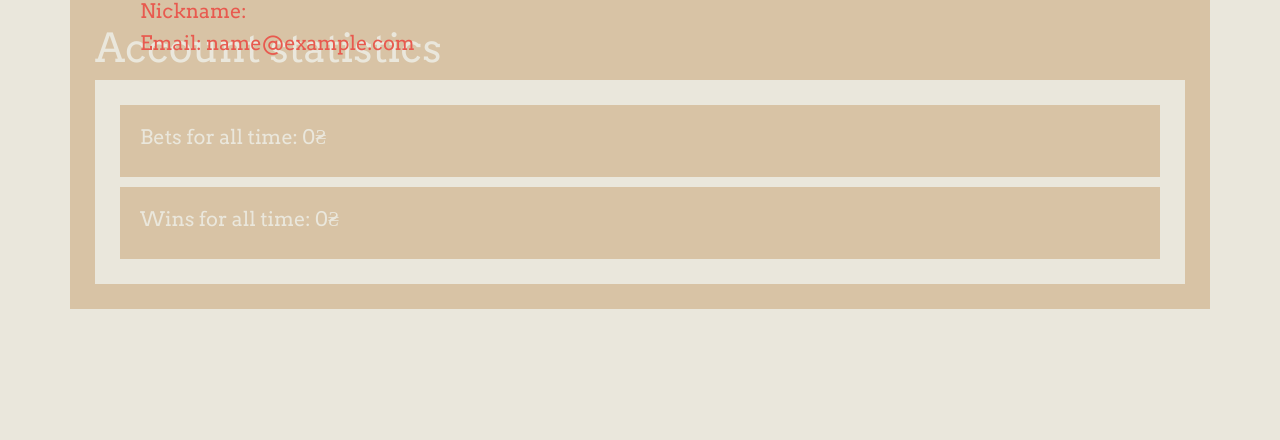
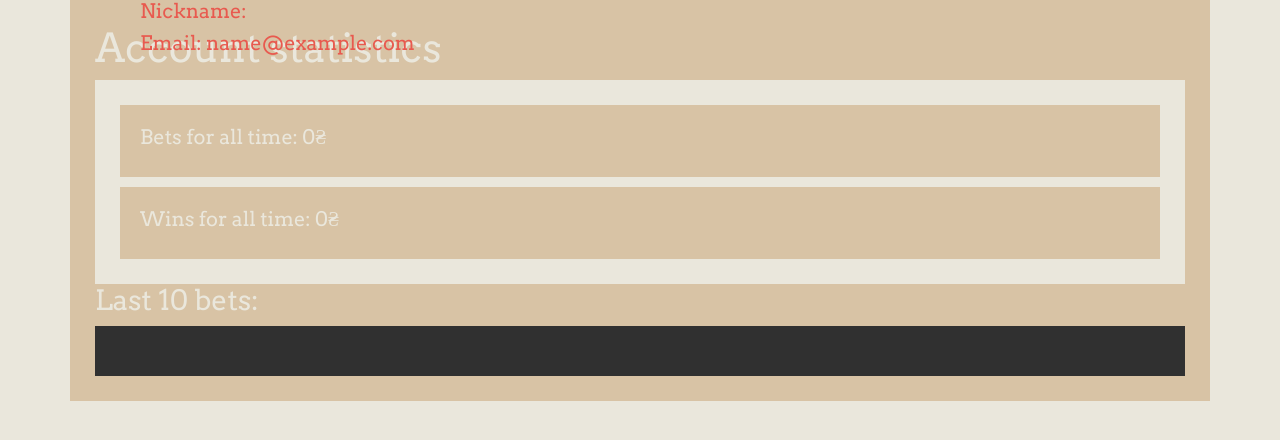
Before and after one commit to bielikovv/casino-roulette, a Django app: page /profile/ in a window 1280 px wide. Shown: the part 270-710 px from the top of the page. Run offline with Django 4.2, Linux system fonts and the light colour scheme; the visitor is signed in with stand-in values (Sample User, id 1); data comes from the database, SQL or seed files in the repository; some libraries are stand-ins or nearby versions.

Commit message:
added last bets menu

```diff
--- a/roulette_site/roulette/models.py
+++ b/roulette_site/roulette/models.py
@@ -33,6 +33,7 @@ class StatisticRouletteUser(models.Model):
     bet_value = models.IntegerField(verbose_name='Bet value', null=True)
     win_value = models.IntegerField(verbose_name='Win value', null=True)
     color = models.CharField(max_length=30, verbose_name='Bet color', null=True)
+    time = models.DateTimeField(verbose_name='Time', auto_now_add=True, null=True)
 
 
 
--- a/roulette_site/roulette/templates/roulette/user_profile.html
+++ b/roulette_site/roulette/templates/roulette/user_profile.html
@@ -24,6 +24,8 @@
             let token = $('input[name=input-token]').val();
             let val = $('input[name=input-send-value]').val();
             let bal = document.getElementById('nav-balance').innerText.replace('₴', '');
+            let my_token = document.getElementById('my-token').innerText.replace('User token: ', '');
+            if (token != my_token) {
                 if (Number(val) > 0) {
                     if (Number(val) <= Number(bal)) {
                         $.ajax({
@@ -41,14 +43,20 @@
 
                             }
                         });
-                } else{
+                    } else {
                         document.getElementById('send-result').innerHTML = '';
                         document.getElementById('send-result').append('ERROR: You don`t have enough to send!');
-                };
-            } else{
+                    }
+                    ;
+                } else {
                     document.getElementById('send-result').innerHTML = '';
                     document.getElementById('send-result').append('ERROR: Send value cannot be negative!');
                 };
+
+            } else{
+                document.getElementById('send-result').innerHTML = '';
+                document.getElementById('send-result').append('ERROR: You cannot send yourself!');
+            }
         })
     });
 </script>
@@ -64,7 +72,7 @@
                 {% endif %}
                 <div id="user-info">
                     <h5>{{ request.user.first_name }} {{ request.user.last_name }}</h5>
-                    <h5>User token: {{ request.user.profile.token }}</h5>
+                    <h5 id="my-token">User token: {{ request.user.profile.token }}</h5>
                     <h5>Nickname: {{ request.user.profile.nickname }}</h5>
                     <h5>Email: {{ request.user.email }}</h5>
 
@@ -105,6 +113,22 @@
                 <div id="all-bets-table"><h5>Bets for all time: {{ all_bets_value }}₴</h5></div>
                 <div id="all-wins-table"><h5>Wins for all time: {{ all_wins_value }}₴</h5></div>
             </div>
+            <h3>Last 10 bets:</h3>
+            <div id="last-bets-card">
+                {% for item in last_bets %}
+                <div id="last-bet-table">
+                    <div id="last-bet-color">{{ item.color }}</div>
+                    <div id="last-bet-value">BET: {{ item.bet_value }}₴</div>
+                    <div id="last-win-value">
+                        {% if item.win_value %}
+                        <div id="win" style="color: #00ff00">WIN: {{ item.win_value }}₴</div>
+                        {% else %}
+                        <div id="loss" style="color: #ba2121">LOSS</div>
+                        {% endif %}
+                    </div>
+                </div>
+                {% endfor %}
+            </div>
         </div>
     </div>
 </div>
--- a/roulette_site/roulette/views.py
+++ b/roulette_site/roulette/views.py
@@ -22,41 +22,49 @@ class ShowMainPage(View):
                     if color == 'GOLD':
                         current_balance.balance += int(amount_value) * 50
                         current_balance.save()
-                        StatisticRouletteUser.objects.create(user=request.user, bet_value=amount_value, win_value=int(amount_value)*50, color=color)
+                        if amount_value != 0:
+                            StatisticRouletteUser.objects.create(user=request.user, bet_value=amount_value, win_value=int(amount_value)*50, color=color)
+                            amount_value = 0
+                        return JsonResponse({'result': 'GOLD', 'after_bet_balance': current_balance.balance}, status=200)
+                    if amount_value != 0:
+                        StatisticRouletteUser.objects.create(user=request.user, bet_value=amount_value, color=color)
                         amount_value = 0
-                        return JsonResponse({'result': 'GOLD', 'after_bet_balance': current_balance.balance}, status=200)
-                    StatisticRouletteUser.objects.create(user=request.user, bet_value=amount_value, color=color)
-                    amount_value = 0
                     return JsonResponse({'result': 'GOLD', 'after_bet_balance': current_balance.balance}, status=200)
                 elif 2 < num <= 21:
                     if color == 'BLUE':
                         current_balance.balance += int(amount_value) * 5
                         current_balance.save()
-                        StatisticRouletteUser.objects.create(user=request.user, bet_value=amount_value, win_value=int(amount_value)*5, color=color)
+                        if amount_value != 0:
+                            StatisticRouletteUser.objects.create(user=request.user, bet_value=amount_value, win_value=int(amount_value) * 5, color=color)
+                            amount_value = 0
+                        return JsonResponse({'result': 'BLUE', 'after_bet_balance': current_balance.balance}, status=200)
+                    if amount_value != 0:
+                        StatisticRouletteUser.objects.create(user=request.user, bet_value=amount_value, color=color)
                         amount_value = 0
-                        return JsonResponse({'result': 'BLUE', 'after_bet_balance': current_balance.balance}, status=200)
-                    StatisticRouletteUser.objects.create(user=request.user, bet_value=amount_value, color=color)
-                    amount_value = 0
                     return JsonResponse({'result': 'BLUE', 'after_bet_balance': current_balance.balance}, status=200)
                 elif 21 < num <= 52:
                     if color == 'RED':
                         current_balance.balance += int(amount_value) * 3
                         current_balance.save()
-                        StatisticRouletteUser.objects.create(user=request.user, bet_value=amount_value, win_value=int(amount_value)*3, color=color)
+                        if amount_value != 0:
+                            StatisticRouletteUser.objects.create(user=request.user, bet_value=amount_value, win_value=int(amount_value) * 3, color=color)
+                            amount_value = 0
+                        return JsonResponse({'result': 'RED', 'after_bet_balance': current_balance.balance}, status=200)
+                    if amount_value != 0:
+                        StatisticRouletteUser.objects.create(user=request.user, bet_value=amount_value, color=color)
                         amount_value = 0
-                        return JsonResponse({'result': 'RED', 'after_bet_balance': current_balance.balance}, status=200)
-                    StatisticRouletteUser.objects.create(user=request.user, bet_value=amount_value, color=color)
-                    amount_value = 0
                     return JsonResponse({'result': 'RED', 'after_bet_balance': current_balance.balance}, status=200)
                 elif 52 < num <= 100:
                     if color == 'BLACK':
                         current_balance.balance += int(amount_value) * 2
                         current_balance.save()
-                        StatisticRouletteUser.objects.create(user=request.user, bet_value=amount_value, win_value=int(amount_value)*2, color=color)
+                        if amount_value != 0:
+                            StatisticRouletteUser.objects.create(user=request.user, bet_value=amount_value, win_value=int(amount_value) * 2, color=color)
+                            amount_value = 0
+                        return JsonResponse({'result': 'BLACK', 'after_bet_balance': current_balance.balance}, status=200)
+                    if amount_value != 0:
+                        StatisticRouletteUser.objects.create(user=request.user, bet_value=amount_value, color=color)
                         amount_value = 0
-                        return JsonResponse({'result': 'BLACK', 'after_bet_balance': current_balance.balance}, status=200)
-                    StatisticRouletteUser.objects.create(user=request.user, bet_value=amount_value, color=color)
-                    amount_value = 0
                     return JsonResponse({'result': 'BLACK', 'after_bet_balance': current_balance.balance}, status=200)
 
         return render(request, 'roulette/main_page.html')
@@ -79,6 +87,7 @@ class ShowMainPage(View):
 
 
 def show_user_profile(request):
+    last_bets = StatisticRouletteUser.objects.filter(user=request.user).order_by("-time")[:10]
     token_recipient = request.POST.get('token')
     value_recipient = request.POST.get('value')
     current_balance = Profile.objects.get(user=request.user)
@@ -116,7 +125,7 @@ def show_user_profile(request):
     else:
         form1 = RedactInfoUserForm(instance=request.user)
         form2 = RedactInfoProfileForm(instance=request.user.profile)
-    return render(request, 'roulette/user_profile.html', {'form1': form1, 'form2': form2, 'all_bets_value':all_bets_value, 'all_wins_value': all_wins_value})
+    return render(request, 'roulette/user_profile.html', {'form1': form1, 'form2': form2, 'all_bets_value':all_bets_value, 'all_wins_value': all_wins_value, 'last_bets': last_bets})
 
 
 
--- a/roulette_site/roulette_site/static/css/style.css
+++ b/roulette_site/roulette_site/static/css/style.css
@@ -332,7 +332,7 @@ body{
 
 }
 #user-profile-send-money-card{
-    position: absolute;
+    position: fixed;
     background-color: #292929;
     width: 50%;
     text-align: center;
@@ -341,6 +341,28 @@ body{
     padding: 25px;
     display: none;
     font-family: 'Arvo', serif;
+}
+
+#last-bet-color{
+    width: 60%;
+    display: inline-block;
+}
+#last-bet-value, #last-win-value{
+    width: 18%;
+    display: inline-block;
+}
+
+#last-bets-card{
+    width: 100%;
+    background-color: #303030;
+    padding: 25px;
+}
+
+#last-bet-table{
+    background-color: #E85A4F;
+    margin-bottom: 10px;
+    color: #ffffff;
+    padding: 10px;
 }
 
 #statistic-card{
```
Lines whose indentation alone changed are shown as unchanged.
